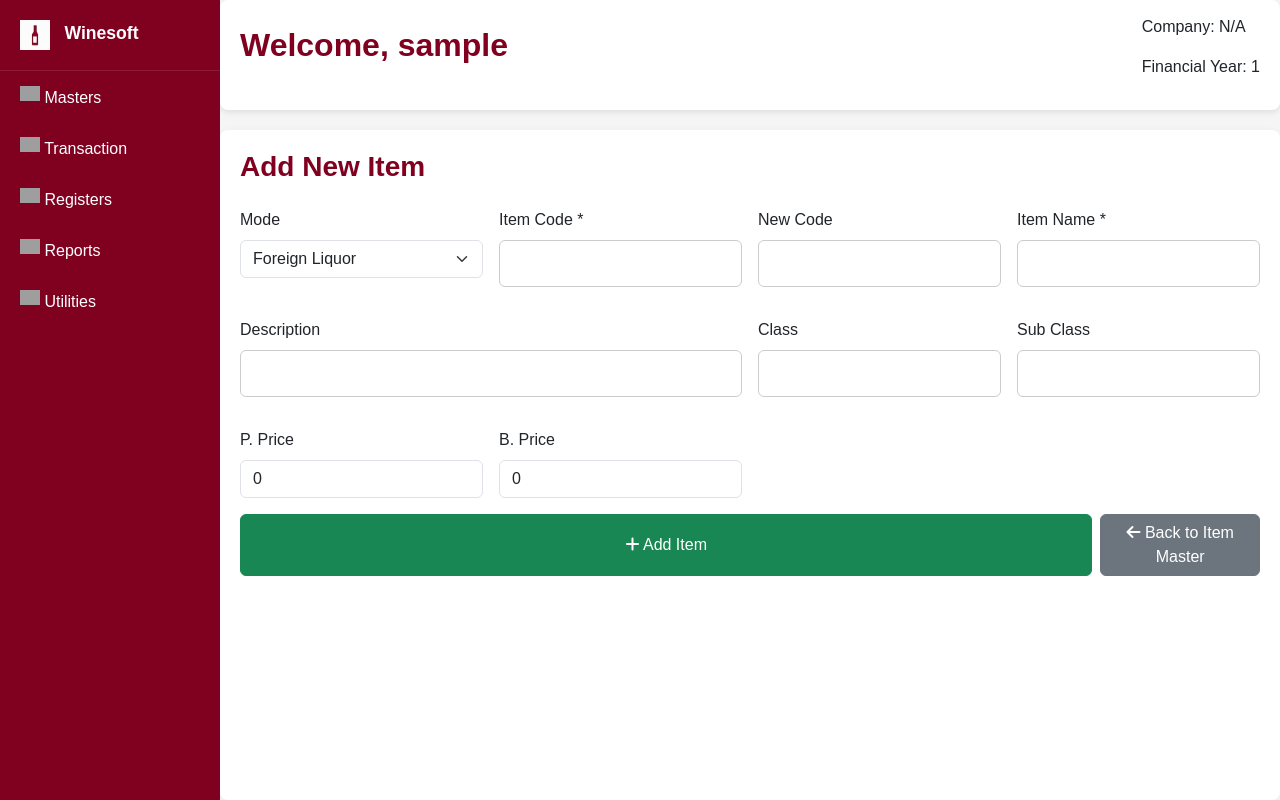
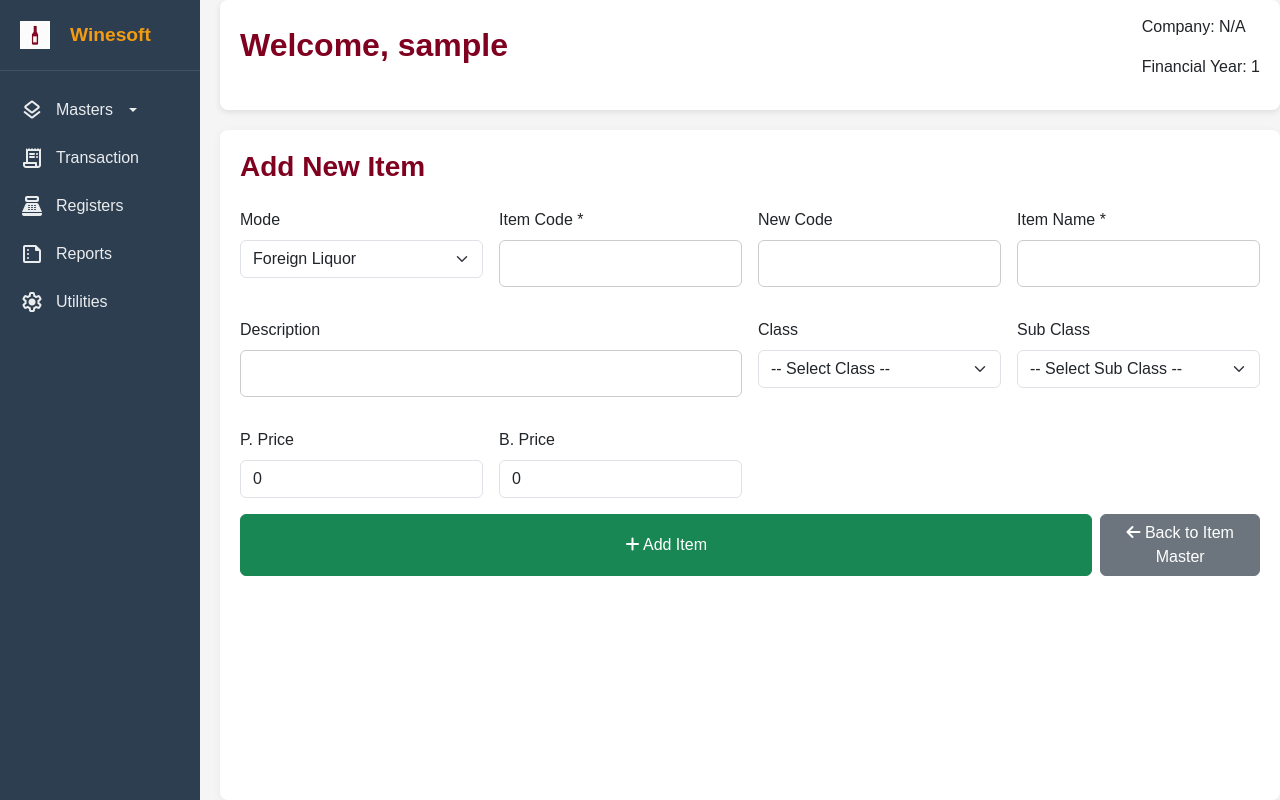
Before and after one commit to sagarpatil062002/Winesoft, a PHP site: page /add_item.php in a window 1280 px wide. Run offline with PHP 8.4, Linux system fonts and the light colour scheme; the visitor is signed in with stand-in values (Sample User, id 1); data that the repository does not hold is empty; some libraries are stand-ins or nearby versions; grey boxes are pictures that could not be loaded.

Commit message:
added new pages

```diff
--- a/public/add_item.php
+++ b/public/add_item.php
@@ -15,6 +15,24 @@ include_once "../config/db.php"; // MySQLi connection in $conn
 
 // Get mode from URL (default 'F')
 $mode = isset($_GET['mode']) ? $_GET['mode'] : 'F';
+
+// Fetch classes and subclasses from database
+$classes = [];
+$subclasses = [];
+
+// Get all classes - using correct column names from tblclass
+$class_result = $conn->query("SELECT DISTINCT `DESC` AS class_name FROM tblclass WHERE LIQ_FLAG = '$mode' ORDER BY `DESC`");
+if ($class_result) {
+    $classes = $class_result->fetch_all(MYSQLI_ASSOC);
+    $class_result->free();
+}
+
+// Get all subclasses - using correct column names from tblsubclass
+$subclass_result = $conn->query("SELECT DISTINCT `DESC` AS subclass_name FROM tblsubclass WHERE LIQ_FLAG = '$mode' ORDER BY `DESC`");
+if ($subclass_result) {
+    $subclasses = $subclass_result->fetch_all(MYSQLI_ASSOC);
+    $subclass_result->free();
+}
 
 // Initialize variables
 $code = $new_code = $details = $details2 = $class = $sub_class = '';
@@ -62,7 +80,9 @@ if ($_SERVER['REQUEST_METHOD'] === 'POST') {
     <meta name="viewport" content="width=device-width, initial-scale=1.0">
     <title>Add New Item - WineSoft</title>
     <link href="https://cdn.jsdelivr.net/npm/bootstrap@5.3.0/dist/css/bootstrap.min.css" rel="stylesheet">
+    <link rel="stylesheet" href="https://cdnjs.cloudflare.com/ajax/libs/font-awesome/6.0.0/css/all.min.css">
     <link rel="stylesheet" href="css/style.css">
+    <link rel="stylesheet" href="css/action-buttons.css">
 </head>
 <body>
 <div class="dashboard-container">
@@ -115,16 +135,32 @@ if ($_SERVER['REQUEST_METHOD'] === 'POST') {
                     <input type="text" id="details2" name="details2" class="form-control" value="<?= htmlspecialchars($details2) ?>">
                 </div>
 
-                <!-- Class -->
+                <!-- Class Dropdown -->
                 <div class="col-md-3">
                     <label for="class" class="form-label">Class</label>
-                    <input type="text" id="class" name="class" class="form-control" value="<?= htmlspecialchars($class) ?>">
+                    <select id="class" name="class" class="form-select">
+                        <option value="">-- Select Class --</option>
+                        <?php foreach ($classes as $class_item): ?>
+                            <option value="<?= htmlspecialchars($class_item['class_name']) ?>"
+                                <?= ($class === $class_item['class_name']) ? 'selected' : '' ?>>
+                                <?= htmlspecialchars($class_item['class_name']) ?>
+                            </option>
+                        <?php endforeach; ?>
+                    </select>
                 </div>
 
-                <!-- Sub Class -->
+                <!-- Sub Class Dropdown -->
                 <div class="col-md-3">
                     <label for="sub_class" class="form-label">Sub Class</label>
-                    <input type="text" id="sub_class" name="sub_class" class="form-control" value="<?= htmlspecialchars($sub_class) ?>">
+                    <select id="sub_class" name="sub_class" class="form-select">
+                        <option value="">-- Select Sub Class --</option>
+                        <?php foreach ($subclasses as $subclass_item): ?>
+                            <option value="<?= htmlspecialchars($subclass_item['subclass_name']) ?>"
+                                <?= ($sub_class === $subclass_item['subclass_name']) ? 'selected' : '' ?>>
+                                <?= htmlspecialchars($subclass_item['subclass_name']) ?>
+                            </option>
+                        <?php endforeach; ?>
+                    </select>
                 </div>
 
                 <!-- P.Price -->
@@ -155,6 +191,7 @@ if ($_SERVER['REQUEST_METHOD'] === 'POST') {
     </div>
 </div>
 
+<script src="https://cdn.jsdelivr.net/npm/bootstrap@5.3.0/dist/js/bootstrap.bundle.min.js"></script>
 <script src="https://kit.fontawesome.com/a076d05399.js" crossorigin="anonymous"></script>
 </body>
 </html>
--- a/public/components/navbar.php
+++ b/public/components/navbar.php
@@ -1,51 +1,93 @@
 <?php
 if(!isset($_SESSION)) session_start();
 ?>
-<nav class="side-nav">
-    <div class="nav-header">
+<!DOCTYPE html>
+<html lang="en">
+<head>
+    <meta charset="UTF-8">
+    <meta name="viewport" content="width=device-width, initial-scale=1.0">
+    <title>Winesoft</title>
+    <link rel="stylesheet" href="/winesoft/public/css/navbar.css">
+    <link rel="stylesheet" href="https://fonts.googleapis.com/css2?family=Material+Symbols+Rounded:opsz,wght,FILL,GRAD@24,400,0,0">
+</head>
+<body>
+    <nav class="sidebar">
+        <div class="sidebar-header">
             <div class="logo-container">
-            <img src="/winesoft/public/assets/logo.png" alt="Logo" class="nav-logo">
+                <img src="/winesoft/public/assets/logo.png" alt="Winesoft" class="nav-logo">
                 <span class="nav-title">Winesoft</span>
             </div>
         </div>
-    <ul class="nav-menu">
-        <li class="nav-item">
-            <a href="#" class="nav-link">
-                <i class="icon-menu icon-masters"></i>
-                <span>Masters</span>
+        <ul class="nav-list">
+            <li class="nav-item has-dropdown">
+                <a href="#" class="nav-link dropdown-toggle">
+                    <span class="nav-icon material-symbols-rounded">layers</span>
+                    <span class="nav-label">Masters</span>
                 </a>
                 <ul class="dropdown">
-                <li><a href="item_master.php"><i class="icon-menu icon-items"></i> Item Master</a></li>
-                <li><a href="brand_category.php"><i class="icon-menu icon-brand"></i> Brand Category</a></li>
+                    <li class="nav-item">
+                        <a href="item_master.php" class="nav-link">
+                            <span class="nav-icon material-symbols-rounded">inventory_2</span>
+                            <span class="nav-label">Item Master</span>
+                        </a>
+                    </li>
+                    <li class="nav-item">
+                        <a href="brand_category.php" class="nav-link">
+                            <span class="nav-icon material-symbols-rounded">category</span>
+                            <span class="nav-label">Brand Category</span>
+                        </a>
+                    </li>
+                        <li class="nav-item">
+                        <a href="item_sequence.php" class="nav-link">
+                            <span class="nav-icon material-symbols-rounded">category</span>
+                            <span class="nav-label">Item Sequence</span>
+                        </a>
+                    </li>
                 </ul>
             </li>
             <li class="nav-item">
                 <a href="#" class="nav-link">
-                <i class="icon-menu icon-transaction"></i>
-                <span>Transaction</span>
+                    <span class="nav-icon material-symbols-rounded">receipt_long</span>
+                    <span class="nav-label">Transaction</span>
                 </a>
-            <ul class="dropdown"></ul>
             </li>
             <li class="nav-item">
                 <a href="#" class="nav-link">
-                <i class="icon-menu icon-registers"></i>
-                <span>Registers</span>
+                    <span class="nav-icon material-symbols-rounded">point_of_sale</span>
+                    <span class="nav-label">Registers</span>
                 </a>
-            <ul class="dropdown"></ul>
             </li>
             <li class="nav-item">
                 <a href="#" class="nav-link">
-                <i class="icon-menu icon-reports"></i>
-                <span>Reports</span>
+                    <span class="nav-icon material-symbols-rounded">summarize</span>
+                    <span class="nav-label">Reports</span>
                 </a>
-            <ul class="dropdown"></ul>
             </li>
             <li class="nav-item">
                 <a href="#" class="nav-link">
-                <i class="icon-menu icon-utilities"></i>
-                <span>Utilities</span>
+                    <span class="nav-icon material-symbols-rounded">settings</span>
+                    <span class="nav-label">Utilities</span>
                 </a>
-            <ul class="dropdown"></ul>
             </li>
         </ul>
     </nav>
+
+    <script>
+        document.addEventListener('DOMContentLoaded', function() {
+            const dropdownToggles = document.querySelectorAll('.dropdown-toggle');
+
+            dropdownToggles.forEach(toggle => {
+                toggle.addEventListener('click', function(e) {
+                    e.preventDefault();
+                    const parentItem = this.closest('.has-dropdown');
+                    parentItem.classList.toggle('active');
+
+                    // Rotate arrow icon
+                    const arrow = this.querySelector('.dropdown-arrow');
+                    arrow.style.transform = parentItem.classList.contains('active') ? 'rotate(180deg)' : 'rotate(0)';
+                });
+            });
+        });
+    </script>
+</body>
+</html>
--- /dev/null
+++ b/public/css/navbar.css
@@ -0,0 +1,104 @@
+/* Base Styles */
+* {
+    margin: 0;
+    padding: 0;
+    box-sizing: border-box;
+    font-family: 'Arial', sans-serif;
+}
+
+.sidebar {
+    position: fixed;
+    width: 200px;
+    height: 100vh;
+    background: #2C3E50; /* Navy Blue */
+    color: #fff;
+    overflow-y: auto;
+}
+
+.sidebar-header {
+    padding: 20px;
+    border-bottom: 1px solid rgba(255, 255, 255, 0.1);
+}
+
+.logo-container {
+    display: flex;
+    align-items: center;
+    gap: 10px;
+}
+
+.nav-logo {
+    width: 30px;
+    height: 30px;
+    object-fit: contain;
+}
+
+.nav-title {
+    font-weight: 600;
+    font-size: 1.2rem;
+    color: #F39C12; /* Gold */
+}
+
+.nav-list {
+    list-style: none;
+    padding: 15px 0;
+}
+
+.nav-item {
+    position: relative;
+}
+
+.nav-link {
+    display: flex;
+    align-items: center;
+    padding: 12px 20px;
+    color: rgba(255, 255, 255, 0.9);
+    text-decoration: none;
+    transition: all 0.3s ease;
+    gap: 12px;
+}
+
+.nav-link:hover {
+    background: rgba(255, 255, 255, 0.1);
+    color: #F39C12; /* Gold on hover */
+}
+
+.nav-icon {
+    font-size: 1.5rem;
+}
+
+.dropdown-arrow {
+    margin-left: auto;
+    transition: transform 0.3s ease;
+}
+
+/* Dropdown Styles */
+.dropdown {
+    display: none;
+    background: rgba(0, 0, 0, 0.2);
+    padding-left: 20px;
+}
+
+.has-dropdown.active .dropdown {
+    display: block;
+}
+
+.dropdown .nav-link {
+    padding: 10px 20px 10px 40px;
+    font-size: 0.9rem;
+}
+
+/* Active State */
+.nav-item.active > .nav-link {
+    background: rgba(243, 156, 18, 0.2); /* Gold highlight */
+    color: #F39C12;
+    font-weight: 500;
+}
+
+/* Hover Effects */
+.nav-item:hover > .nav-link {
+    background: rgba(255, 255, 255, 0.1);
+}
+
+.dropdown .nav-link:hover {
+    background: rgba(255, 255, 255, 0.15);
+}
--- a/public/dashboard.php
+++ b/public/dashboard.php
@@ -17,6 +17,8 @@ if(!isset($_SESSION['CompID']) || !isset($_SESSION['FIN_YEAR'])){
     <meta charset="UTF-8">
     <title>Dashboard - WineSoft</title>
     <link rel="stylesheet" href="css/style.css">
+        <link rel="stylesheet" href="css/navbar.css">
+
 </head>
 <body>
 
```
Also changed, not shown: public/edit_item.php (added, +216 -0 lines), public/item_master.php (+21 -1 lines), public/item_sequence.php (added, +153 -0 lines), public/js/item_master.js (deleted, +0 -42 lines), public/save_sequence.php (added, +50 -0 lines). Lines whose indentation alone changed are shown as unchanged.
